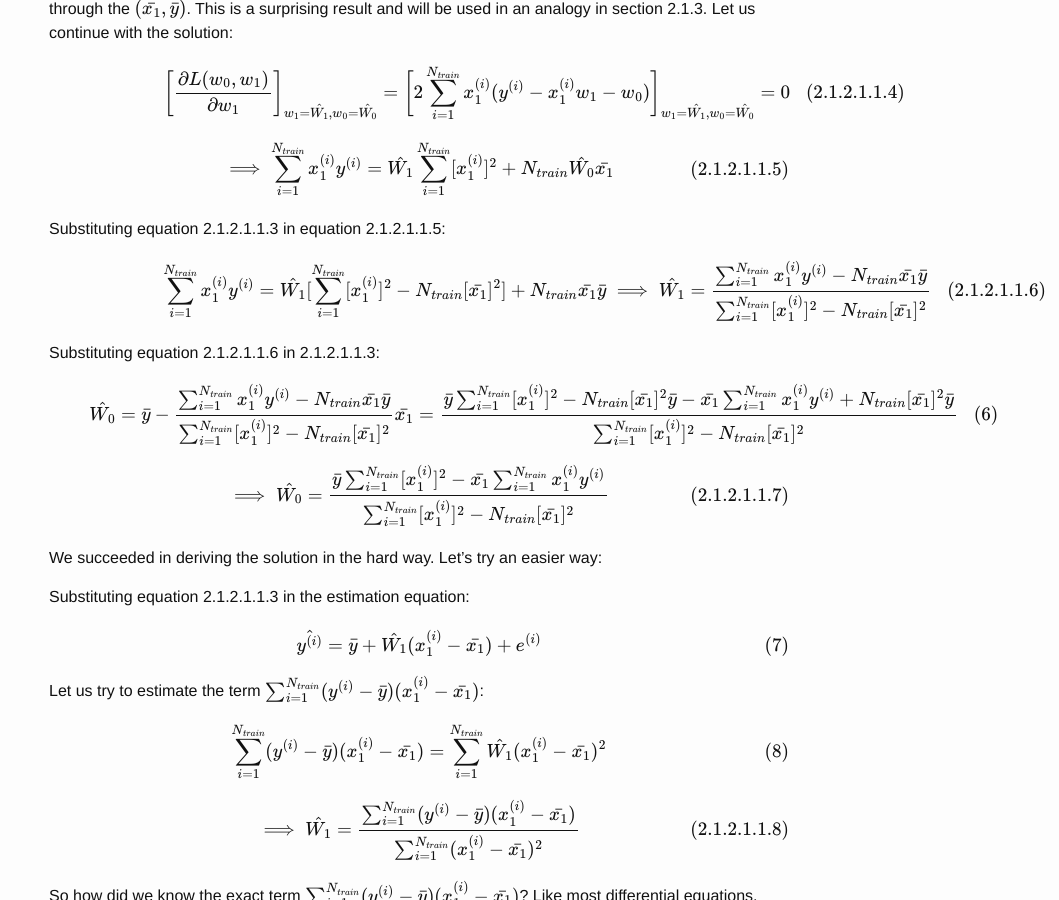
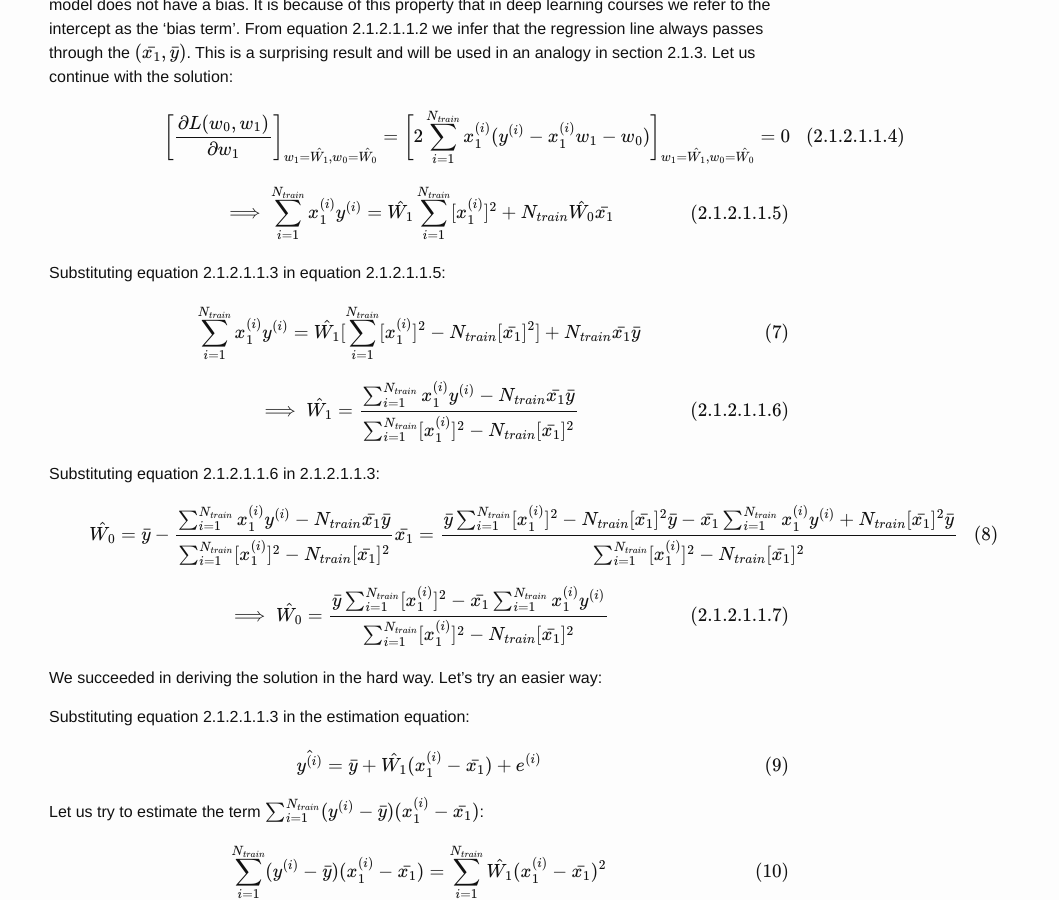
Before and after one commit to SNaveenMathew/ml_book, a Jekyll site: the page built from linear_regression.md, in a window 1280 px wide and 900 px high, scrolled down 2384 px. Shown: the whole window, without its empty margins (221-1280 px from the left). Built offline with Jekyll 4.4.1, drawn with Linux system fonts in a browser that asks for light colours; our own code applies the rules of GitHub Pages for plain Markdown files; formulas are drawn with MathJax 3; some of the changed text lies outside the part shown.

Commit message:
Adjusting equation widths for labeling

```diff
--- a/linear_regression.md
+++ b/linear_regression.md
@@ -34,7 +34,9 @@ $$\frac{\partial log(L(e; W))}{\partial W} = 0 \implies \bigg[\frac{\partial}{\p
 
 Using clever linear algebra: $\sum_{i=1}^{N} (e^{(i)})^2 = e^Te$, substituting $e = y - XW$, using $\frac{\partial e^Te}{\partial W} = 2 \frac{\partial e^T}{\partial W} e$ and substituting $\frac{\partial e^T}{\partial W} = -X^T$ into equation 2.1.2.1.1, we get:
 
-$$ -2 X^T (y - X\hat{W}) = 0 \implies X^Ty - X^TX\hat{W} = 0 \implies X^Ty = (X^TX)\hat{W} \implies \hat{W} = (X^TX)^{-1}X^Ty \tag{2.1.2.1.2}$$
+$$ -2 X^T (y - X\hat{W}) = 0 \implies X^Ty - X^TX\hat{W} = 0 \implies X^Ty = (X^TX)\hat{W}$$
+
+$$\implies \hat{W} = (X^TX)^{-1}X^Ty \tag{2.1.2.1.2}$$
 
 #### 2.1.2.1.1. Solving 'simple linear regression'
 
@@ -58,7 +60,9 @@ $$\implies \sum_{i=1}^{N_{train}} x_1^{(i)} y^{(i)} = \hat{W_1} \sum_{i=1}^{N_{t
 
 Substituting equation 2.1.2.1.1.3 in equation 2.1.2.1.1.5:
 
-$$\sum_{i=1}^{N_{train}} x_1^{(i)} y^{(i)} = \hat{W_1} [\sum_{i=1}^{N_{train}} [x_1^{(i)}]^2 - N_{train}[\bar{x_1}]^2] + N_{train}\bar{x_1}\bar{y} \implies \hat{W_1}  = \frac{\sum_{i=1}^{N_{train}} x_1^{(i)} y^{(i)} - N_{train}\bar{x_1}\bar{y}}{\sum_{i=1}^{N_{train}} [x_1^{(i)}]^2 - N_{train}[\bar{x_1}]^2} \tag{2.1.2.1.1.6}$$
+$$\sum_{i=1}^{N_{train}} x_1^{(i)} y^{(i)} = \hat{W_1} [\sum_{i=1}^{N_{train}} [x_1^{(i)}]^2 - N_{train}[\bar{x_1}]^2] + N_{train}\bar{x_1}\bar{y}$$
+
+$$\implies \hat{W_1}  = \frac{\sum_{i=1}^{N_{train}} x_1^{(i)} y^{(i)} - N_{train}\bar{x_1}\bar{y}}{\sum_{i=1}^{N_{train}} [x_1^{(i)}]^2 - N_{train}[\bar{x_1}]^2} \tag{2.1.2.1.1.6}$$
 
 Substituting equation 2.1.2.1.1.6 in 2.1.2.1.1.3:
 
```
